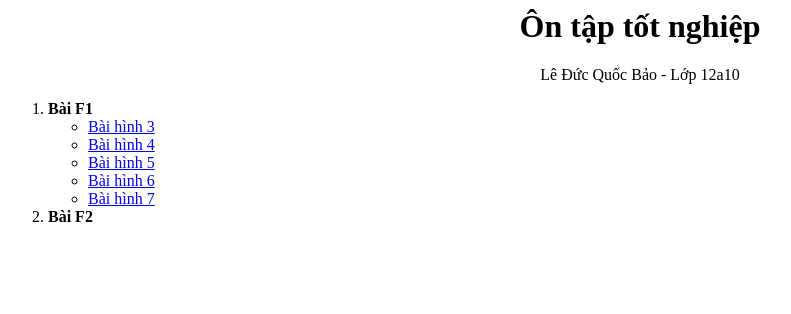
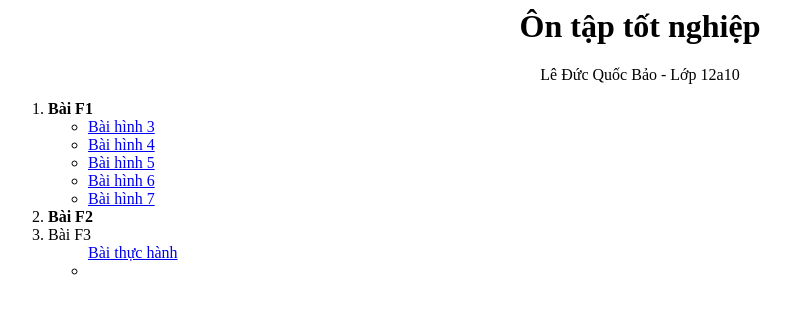
Before and after one commit to quocbao3107/quocbao3107.github.io, a plain HTML site: page index.html in a window 1280 px wide. Shown: the whole page, without its empty margins (0-791 px from the left). Drawn offline with Linux system fonts and the light colour scheme.

Commit message:
Update index.html

```diff
--- a/index.html
+++ b/index.html
@@ -17,6 +17,8 @@
     </ul>
   </li>
   <li><b>Bài F2</b></li>
+      <li>Bài F3</li>
+      <ul><a href="BaiF3/baithuchanh.html">Bài thực hành</a><li></li></ul>
   </ol>
   </body>
 </html>
```
